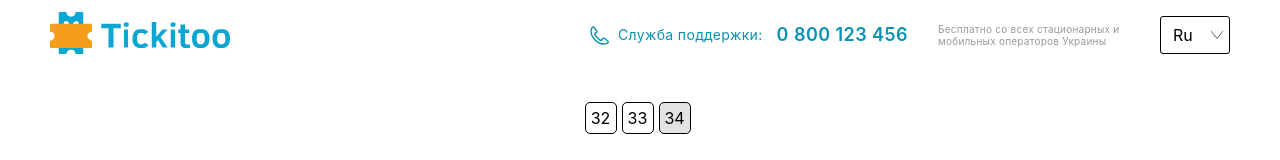
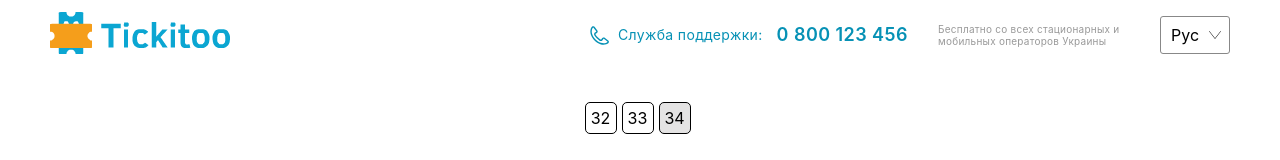
Before and after one commit to TokarAndrii/tickitoo-patrials, a React (Create React App) app: page / in a window 1280 px wide. Shown: the top 160 px of the page. Built offline with nearby package versions, Linux system fonts and the light colour scheme.

Commit message:
fix styles of languageSelector

```diff
--- a/src/header/header_language_selector/HeaderLanguageSelector.js
+++ b/src/header/header_language_selector/HeaderLanguageSelector.js
@@ -2,14 +2,23 @@ import React, {Component, createRef} from "react";
 import "./HeaderLanguageSelector.sass";
 import angleIcon from './angel.svg';
 
+const availLanguage = ["Рус", "Укр"];
+
+const [initLanguage,] = availLanguage;
+
 const INITIAL_STATE = {
-  language: "Ru",
+  language: initLanguage,
   showLanguagesList: false,
 }
 
-const availLanguage = ["Ru", "Ua"];
+
 
 class HeaderLanguageSelector extends Component{
+  constructor(props){
+    super(props)
+    this.handleWindowClick = this.handleWindowClick.bind(this)
+  }
+
   containerRef = createRef();
 
   modalRef = createRef();
--- a/src/header/header_language_selector/HeaderLanguageSelector.sass
+++ b/src/header/header_language_selector/HeaderLanguageSelector.sass
@@ -1,6 +1,7 @@
 .header__languages
     display: inline-block;
     margin-left: 20px;
+    color: #333333;
 
 .select2-hidden-accessible
     border: 0 !important;
@@ -15,8 +16,8 @@
     white-space: nowrap !important;
 
 .languages-holder
-    padding: 8px 12px;
-    border: 1px solid black;
+    padding: 8px 10px;
+    border: 1px solid #888;
     border-radius: 3px;
     position: relative;
     box-sizing: border-box;
@@ -51,7 +52,7 @@
     position: absolute;
     bottom: -80px;
     left: 0;
-    border: 1px solid black;
+    border: 1px solid #888;
 
 .visuallyhidden:not(:focus):not(:active)
   position: absolute;
```
